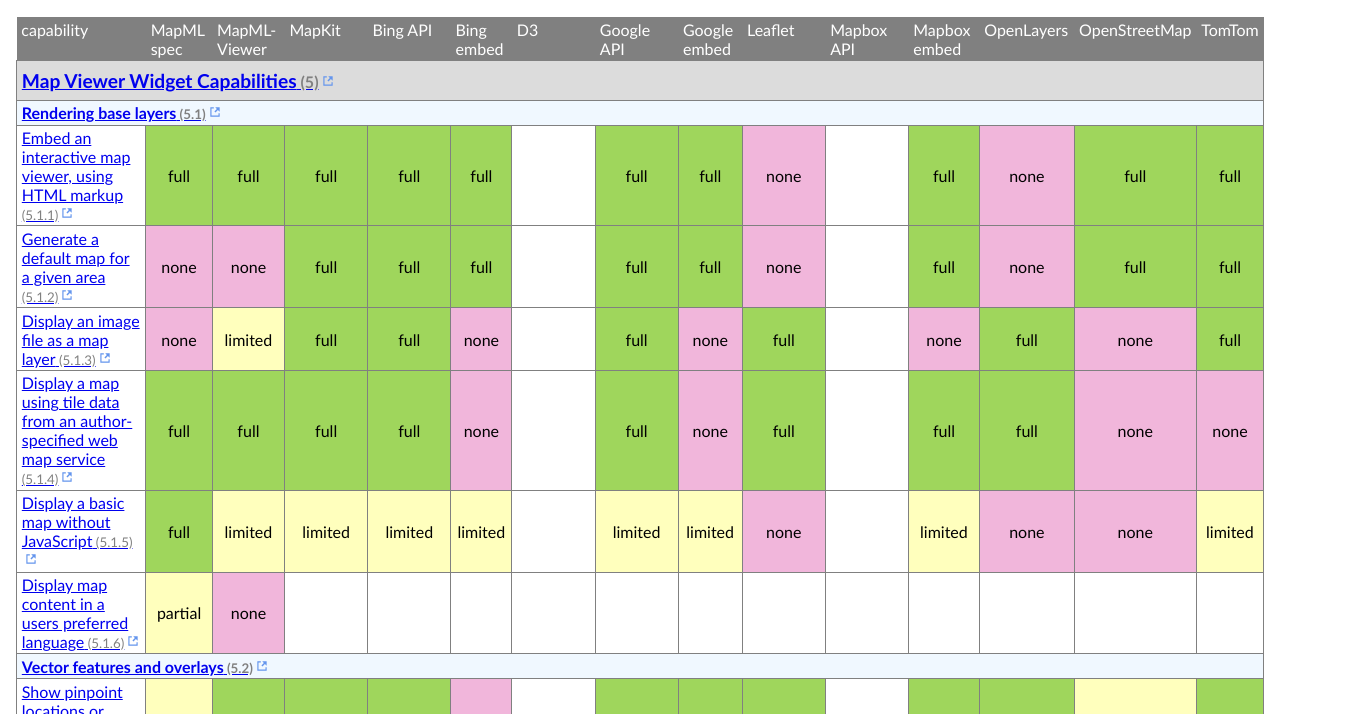
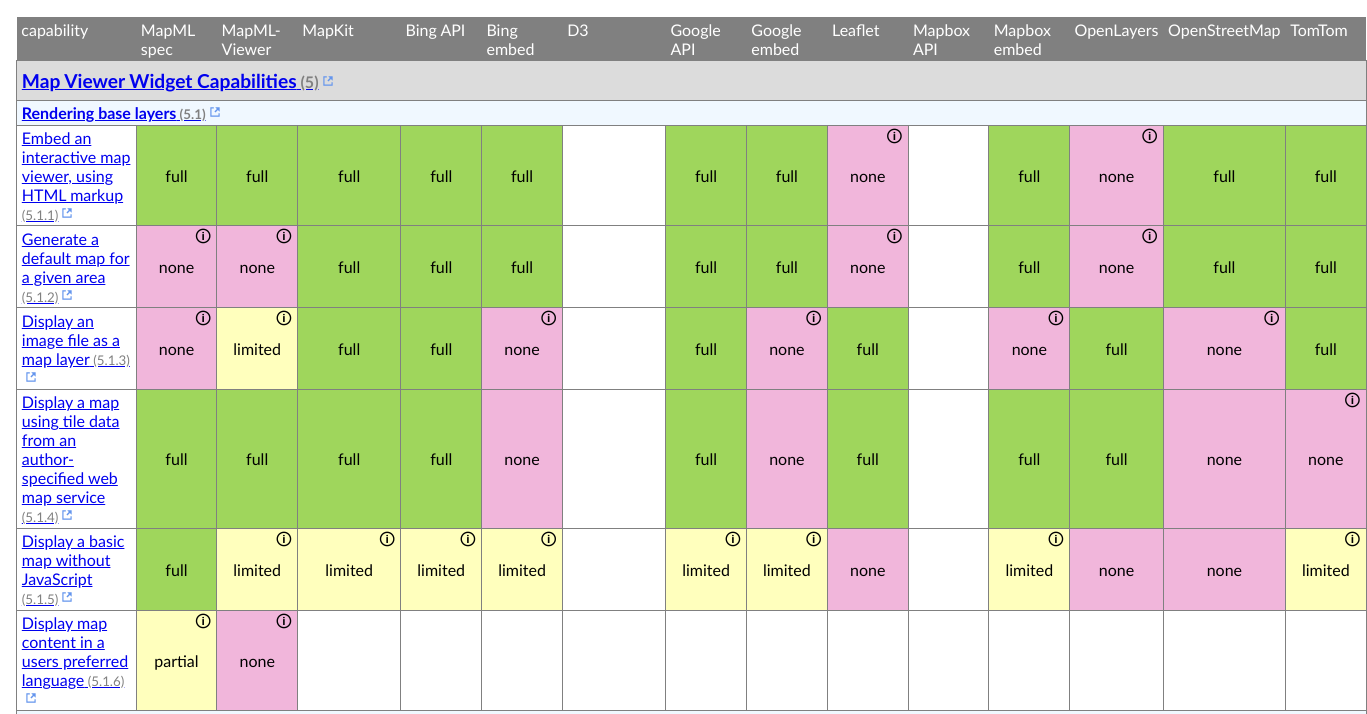
Before and after one commit to Maps4HTML/UCR-MapML-Matrix, a plain HTML site: page mapml-ucrs-fulfillment-matrix.html in a window 1280 px wide. Shown: the part 1006-1720 px from the top of the page, 1367 px wide, since content can reach past the window. Drawn offline with Linux system fonts and the light colour scheme.

Commit message:
Add indicator for annotated `<td>` elements

```diff
--- a/mapml-ucrs-fulfillment-matrix.html
+++ b/mapml-ucrs-fulfillment-matrix.html
@@ -151,6 +151,16 @@
     .annotated {
       position: relative;
       cursor: help;
+      padding: 1rem;
+    }
+
+    .annotated::after {
+      content: "🛈";
+      position: absolute;
+      top: 10px;
+      right: 5px;
+      line-height: 0;
+      font-size: 1rem;
     }
 
     td:not(.annotated) {
```
